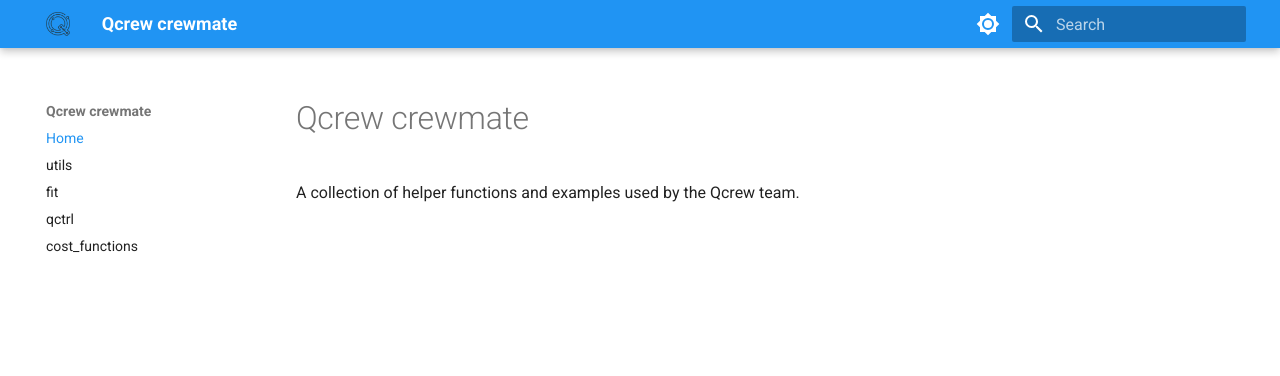
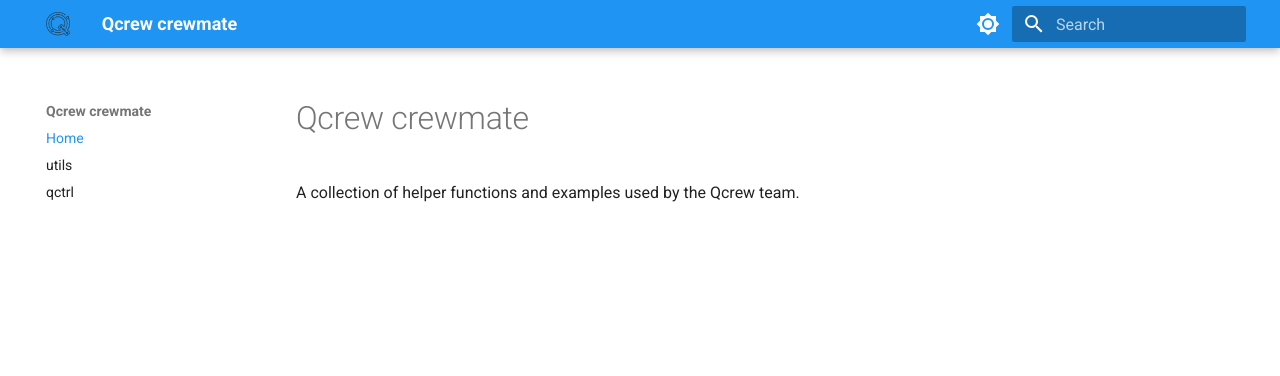
Before and after one commit to Qcrew/crewmate, an MkDocs documentation site: the page built from docs/index.md, in a window 1280 px wide. Shown: the top 376 px of the page. Built offline with MkDocs 1.6.1 and Material for MkDocs 9.7.7, drawn with Linux system fonts in a browser that asks for light colours.

```diff
--- a/mkdocs.yml
+++ b/mkdocs.yml
@@ -32,6 +32,4 @@ plugins:
 nav:
   - Home: index.md
   - utils: utils-reference.md
-  - fit: fit-reference.md
   - qctrl: qctrl-reference.md
-  - cost_functions: cost_functions-reference.md
```
Also changed, not shown: docs/cost_functions-reference.md (deleted, +0 -1 lines), docs/fit-reference.md (deleted, +0 -1 lines).
